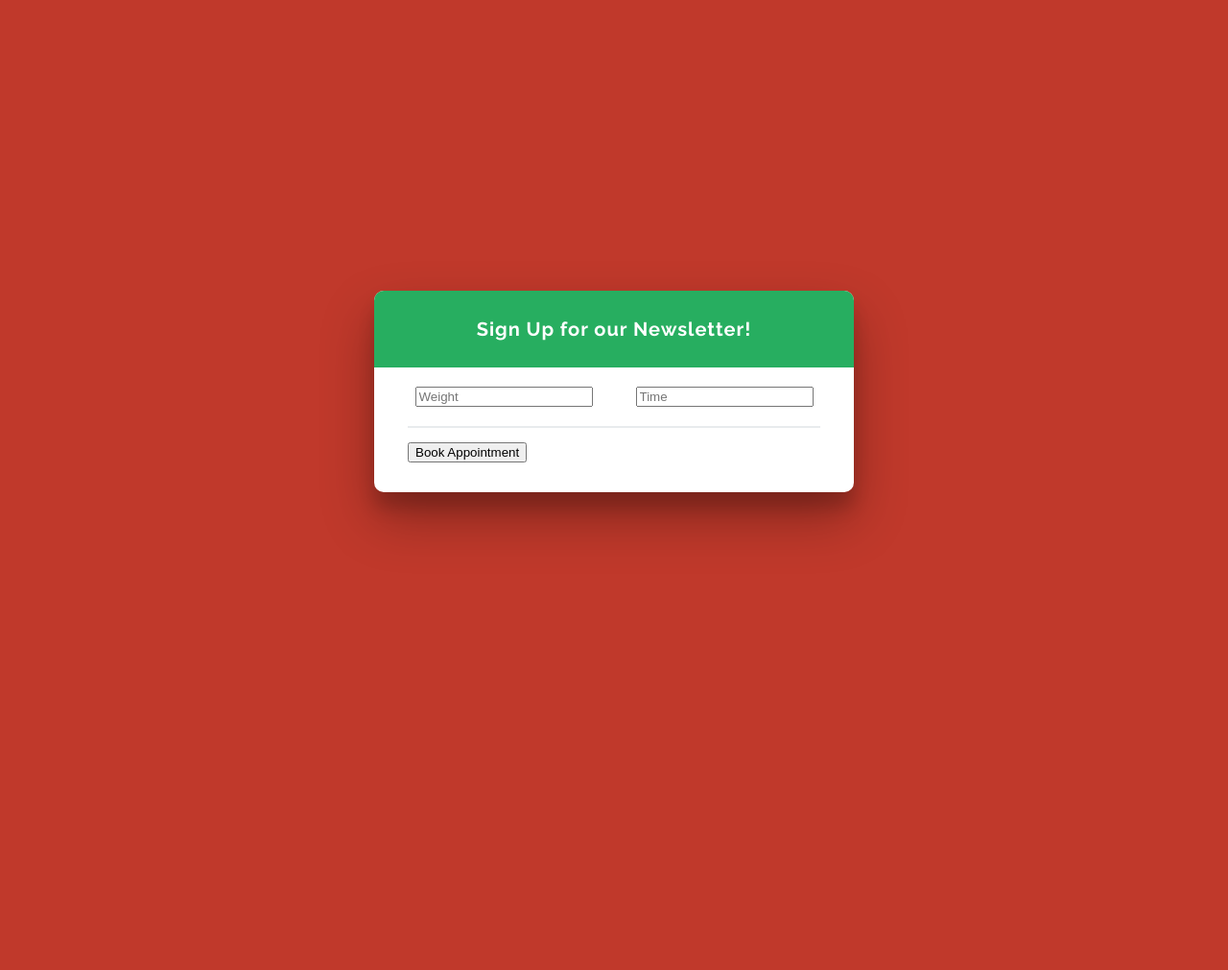
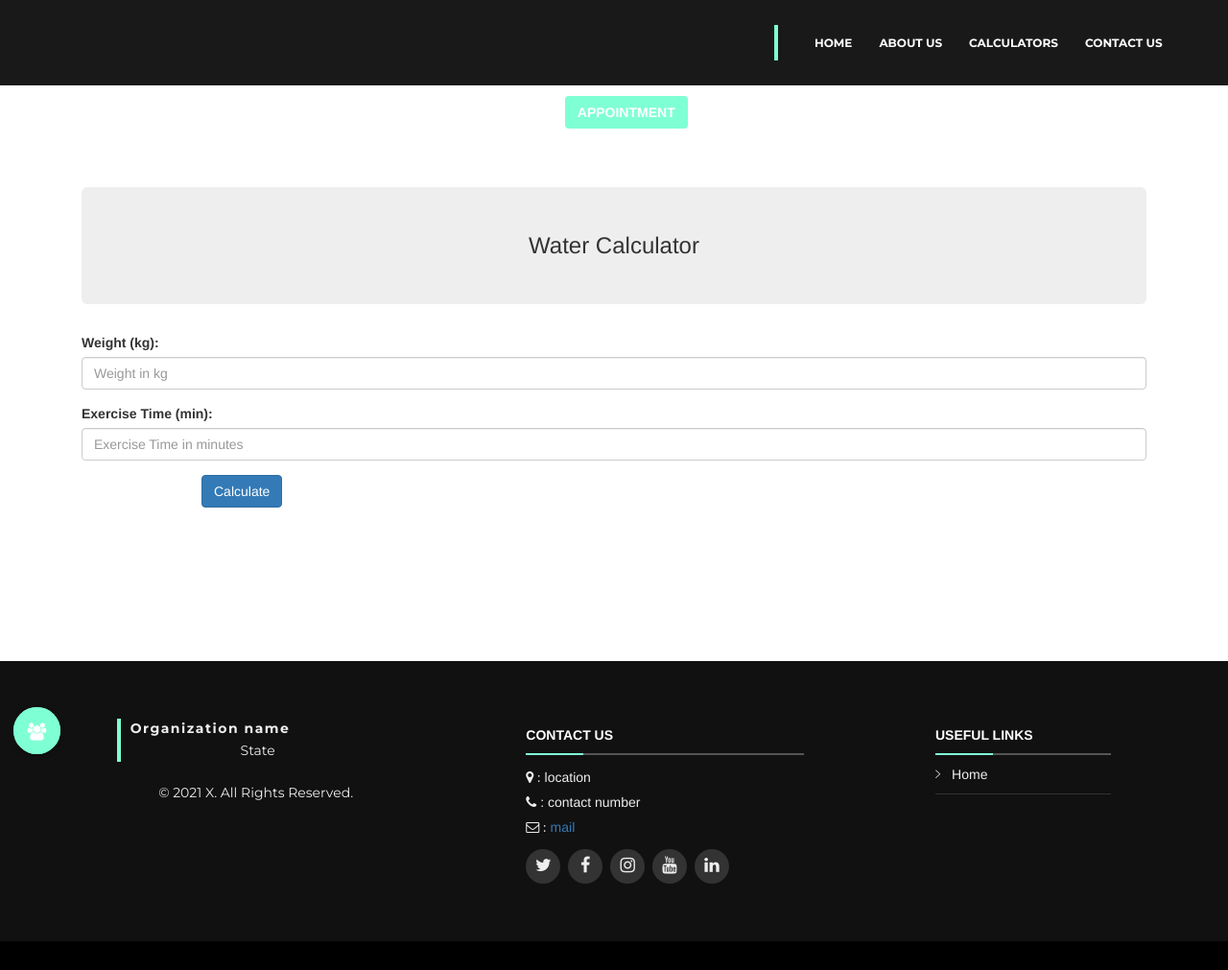
Before and after one commit to Prakhar19999/Way_To_Wellness, a Django app: page /calculators/water/ in a window 1280 px wide. Shown: the whole page at 96% size. Before the commit the page ends 561 px from the top, so only its background shows below. Run offline with Django 3.2, Linux system fonts and the light colour scheme; some libraries are stand-ins or nearby versions; some web fonts are replaced.

Commit message:
Water Calculater Done

```diff
--- a/HealthCare_Project/calculators/models.py
+++ b/HealthCare_Project/calculators/models.py
@@ -27,7 +27,7 @@ class Water(models.Model):
     exercise_time=models.FloatField()
 
     def __str__(self):
-        return self.id
+        return str(self.id)
 
     class Meta:
         verbose_name_plural="Water"
--- a/HealthCare_Project/calculators/templates/calculators/water.html
+++ b/HealthCare_Project/calculators/templates/calculators/water.html
@@ -1,23 +1,60 @@
-{% load static %}
-<link href="{% static 'css/water_form.css' %}" rel="stylesheet">
+{%extends 'calculators/base_event.html' %}
+{%load static%}
+{% block content %}
+<link data-require="bootstrap-css@3.1.1" data-semver="3.1.1" rel="stylesheet" href="//netdna.bootstrapcdn.com/bootstrap/3.1.1/css/bootstrap.min.css" />
 
+  <div class="container" style="padding-top: 115px;">
+    <div class="row">
+      <div class="col-md-12">
+        <h3 class="jumbotron text-center">Water Calculator</h3>
 
-<div class="card-form">
-    <form class="signup" method="POST" action="">
-        {%csrf_token%}
-      <div class="form-title">Sign Up for our Newsletter!</div>
-      <div class="form-body">
-        <div class="row">
-          <input type="number" id="weight" name="weight" placeholder="Weight" step=0.01>
-          <input type="number" id="exercise_time" name="exercise_time" placeholder="Time" step=0.01>
+        <form role="form" method="POST" action="">
+          {% csrf_token%}
+          <div id="metric" ng-show="units == 'metric'">
+            <div class="form-group">
+              <label for="weight_kg">Weight (kg):</label>
+              <input type="number" id="weight" name="weight" placeholder="Weight in kg" class="form-control" step="0.01">
+            </div>
+
+            <div class="form-group">
+              <label for="height_cm">Exercise Time (min):</label>
+              <input type="number" id="exercise_time" name="exercise_time" placeholder="Exercise Time in minutes" class="form-control" step="0.01">
+            </div>
+
+            <button type="submit" class="btn btn-primary">Calculate</button>
+
+          </div>
+        </form>
+
+        <br>
+        <br>
+        {%if water %}
+        <!-- Calculated BMI is shown here -->
+        <div class="well text-center">
+          <h3 class="text-muted">Calculated Water</h3>
         </div>
-        <!--<div class="row">
-          <input type="email" id="email" name="email" placeholder="Email Address*">
-        </div>-->
+        <p id="Water_result"></p>
+        {%endif%}
       </div>
-      <div class="rule"></div>
-      <div class="form-footer">
-        <button type="submit" class="btn btn-success text-center">Book Appointment<i class="fa fa-paper-plane-o ml-1"></i></button>
-      </div>
-    </form>
+    </div>
   </div>
+  <br>
+  <br>
+  <br>
+  <br>
+
+  <!-- Scripts -->
+  <script data-require="jquery@*" data-semver="2.0.3" src="http://code.jquery.com/jquery-2.0.3.min.js"></script>
+  <script data-require="bootstrap@3.1.1" data-semver="3.1.1" src="//netdna.bootstrapcdn.com/bootstrap/3.1.1/js/bootstrap.min.js"></script>
+  <script data-require="angular.js@1.2.13" data-semver="1.2.13" src="http://code.angularjs.org/1.2.13/angular.js"></script>
+
+  <script>
+    var water_result=JSON.parse("{{water_result|escapejs}}")
+    var water=water_result.water
+    if(water)
+    {
+      var showResult=document.getElementById('Water_result')
+      showResult.innerHTML="Your water requirement is "+ water
+    }
+  </script>
+{% endblock %}
--- a/HealthCare_Project/calculators/views.py
+++ b/HealthCare_Project/calculators/views.py
@@ -40,7 +40,11 @@ def Water(requests):
             F1=weight*0.044
             F2=(time/30)*0.355
             ans=F1+F2
-    return render(requests,'calculators/water.html')
+    waterJSON=dumps({
+        'water':ans
+    },default=str)
+    context={'water_result':waterJSON,'water':ans}
+    return render(requests,'calculators/water.html',context)
 
 def WHR(requests):
     whr_form=WHRform()
```
